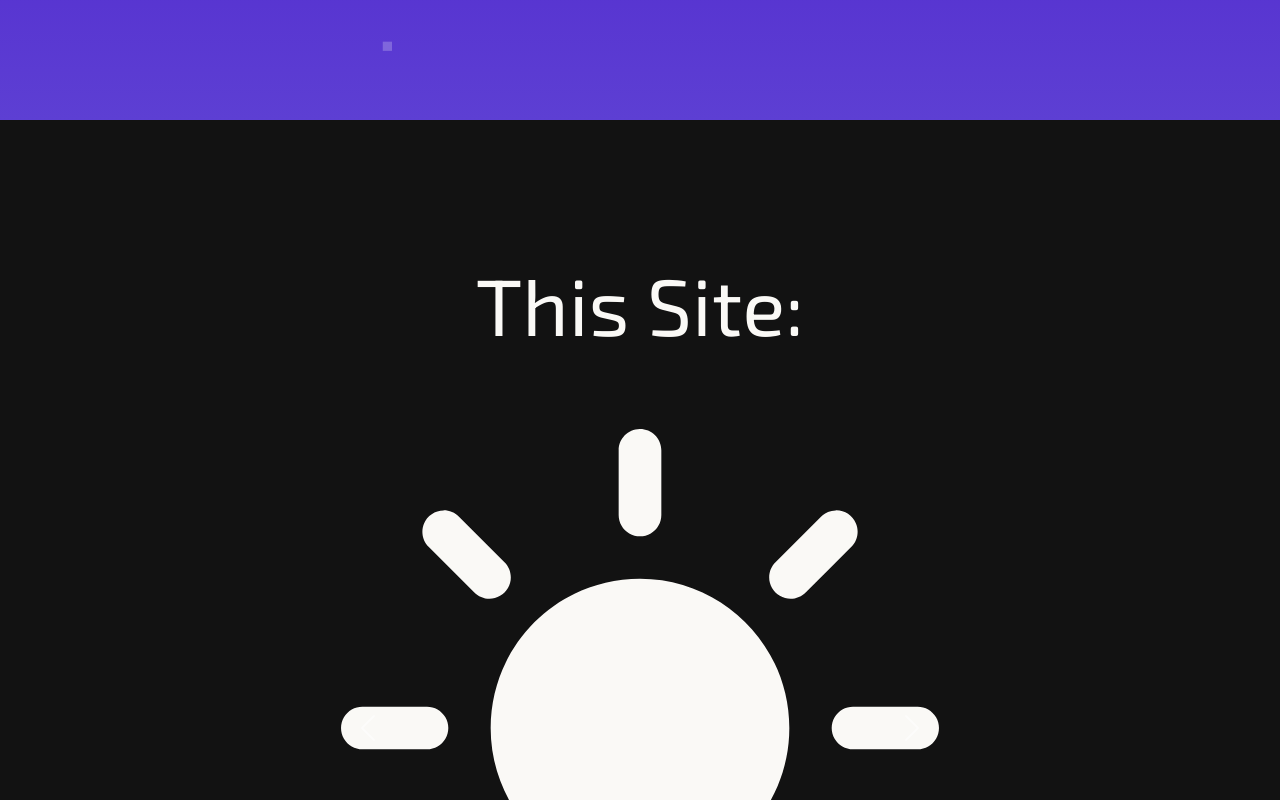
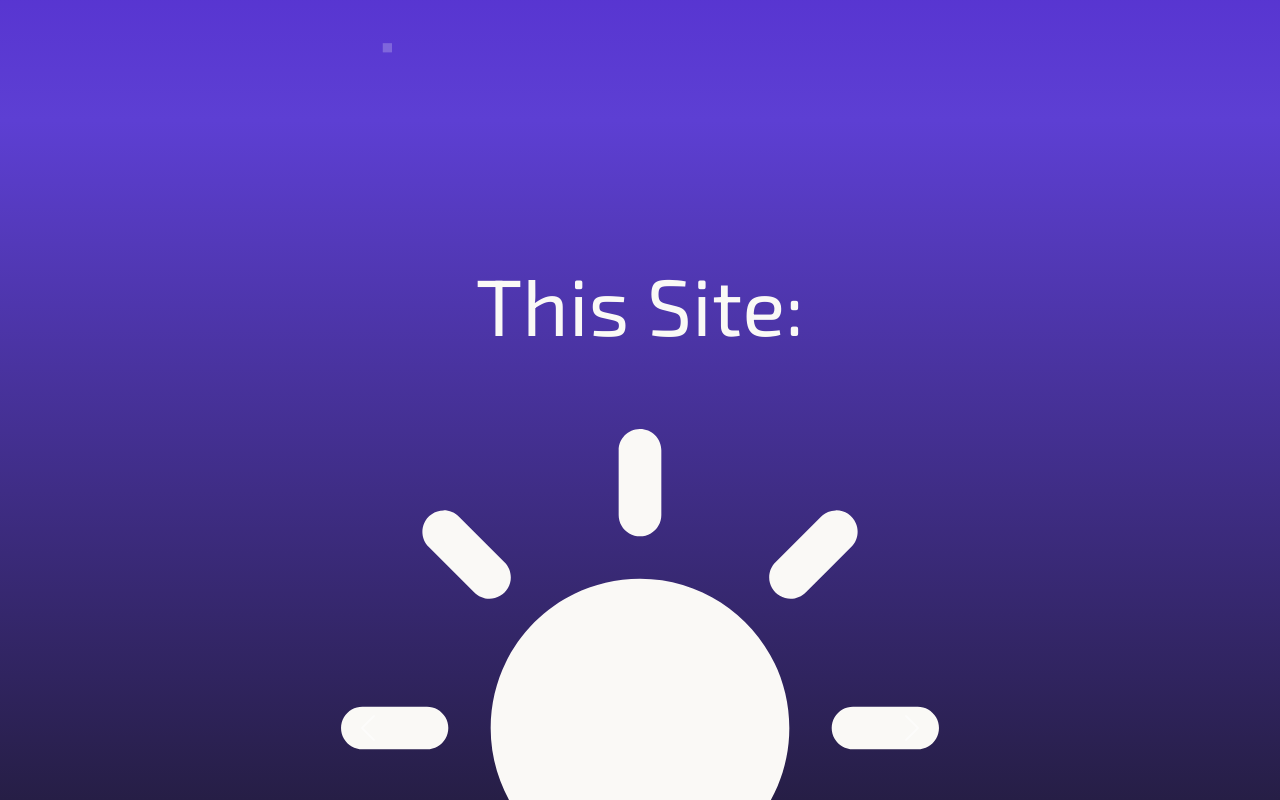
Before and after one commit to T-J-D-Cavey/my-portfolio-site, a React (Vite) app: page / in a window 1280 px wide. Shown: the part 680-1480 px from the top of the page. Built offline with nearby package versions, Linux system fonts and the light colour scheme.

Commit message:
fix gradient issue with hero banner

```diff
--- a/src/App.css
+++ b/src/App.css
@@ -149,8 +149,8 @@ ul {
 .carouselContainer {
   width: 100%;
   max-width: 40rem;
-  margin: 5rem auto;
-  /* padding: 5rem; */
+  margin: 0 auto;
+  padding-top: 5rem;
 }
 
 .carouselContainer h3 {
--- a/src/components/CarouselComponent.jsx
+++ b/src/components/CarouselComponent.jsx
@@ -12,14 +12,18 @@ export function CarouselComponent({mode, modeStyles}) {
   const backgroundColor = modeStyles[mode].background;
   const color = modeStyles[mode].color;
 
+  const gradient = `linear-gradient(0deg, ${backgroundColor} 0%, #5D3FD3 100%)`
+
   // I need to make a white image and a black img with relevant Icons centered at the  and change the src dynamically based on the mode
 
   // I need to try and change the colour of the buttons on this so they are visible with different modes
 
   // I need to edit the text to include a mention of tsparticles for animation
   return (
+    <div style={{background: gradient}}>
+
     <div className='carouselContainer'>
-        <div style={{backgroundColor: backgroundColor, color: color}} className='headerContainer'>
+        <div style={{color: color}} className='headerContainer'>
           <h2 id='projectID'>This Site:</h2>
         </div>
       <Carousel activeIndex={index} onSelect={handleSelect}>
@@ -83,5 +87,6 @@ export function CarouselComponent({mode, modeStyles}) {
         </Carousel.Item>
       </Carousel>
     </div>
+    </div>
   );
 }
```
